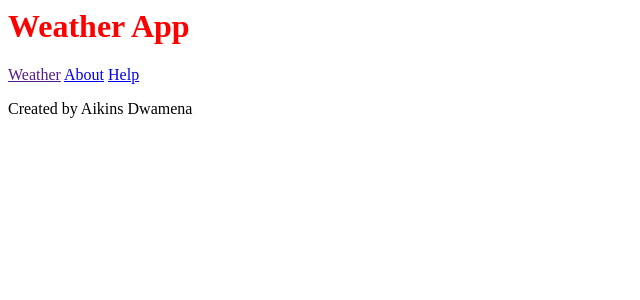
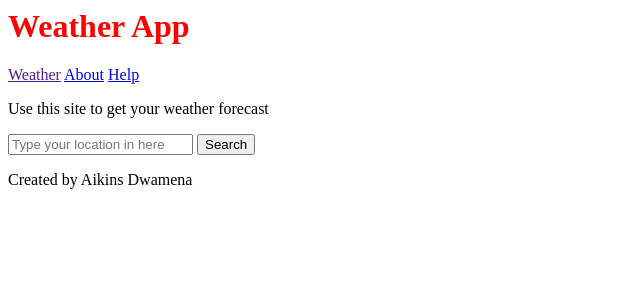
Before and after one commit to aikscode/weather-app-server, a Node server app: page / in a window 1280 px wide. Shown: the top 300 px of the page, without its empty margins (0-640 px from the left). Run offline with Node 20, Linux system fonts and the light colour scheme; some libraries are stand-ins or nearby versions.

Commit message:
Completed the integration of webserver with an unstyled frontend

```diff
--- a/src/app.js
+++ b/src/app.js
@@ -41,19 +41,24 @@ app.get("/help", (req, res) => {
 
 app.get("/weather", (req, res) => {
   if (!req.query.address) {
-    return res.send("Please enter an address");
+    return res.send({
+      error: "You must provide an address!",
+    });
   }
 
   geocode(
     req.query.address,
     (error, { latitude, longitude, location } = {}) => {
       if (error) {
-        return res.send(error);
+        return res.send({ error });
       }
 
-      forecast(latitude, longitude, (error, { temperature, feelslike }) => {
+      forecast(
+        latitude,
+        longitude,
+        (error, { temperature, feelslike } = {}) => {
           if (error) {
-          return res.send(error);
+            return res.send({ error });
           }
 
           res.send({
@@ -61,7 +66,8 @@ app.get("/weather", (req, res) => {
             location,
             feelslike,
           });
-      });
+        }
+      );
     }
   );
 });
--- a/templates/views/index.hbs
+++ b/templates/views/index.hbs
@@ -8,6 +8,13 @@
   </head>
   <body>
     {{>header}}
+    <p>Use this site to get your weather forecast</p>
+    <form action="">
+      <input type="text" placeholder="Type your location in here"> <button type="submit">Search</button>
+    </form>
+    <p class="error"></p>
+    <p class="forecast"></p>
     {{>footer}}
+    <script src="/js/app.js"></script>
   </body>
 </html>
```
Also changed, not shown: public/js/app.js (added). Lines whose indentation alone changed are shown as unchanged.
